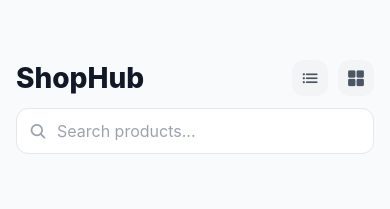
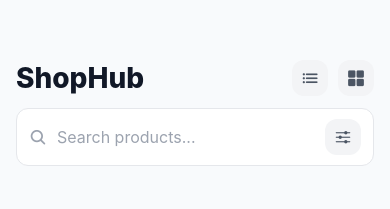
Before and after one commit to mahekgupta12/ShopHub, a React Native app: screen /MainTabs in a window 390 px wide. Shown: the top 209 px of the page. Built offline with nearby package versions, Linux system fonts and the light colour scheme.

Commit message:
filter icon  added in new file

```diff
--- /dev/null
+++ b/src/Navigation/Filter.tsx
@@ -0,0 +1,31 @@
+// src/Navigation/filter.tsx
+import React from "react";
+import { TouchableOpacity, StyleSheet } from "react-native";
+import Ionicons from "react-native-vector-icons/Ionicons";
+
+type Props = {
+  onPress?: () => void;
+};
+
+export default function FilterIcon({ onPress }: Props) {
+  return (
+    <TouchableOpacity
+      style={styles.filterChip}
+      activeOpacity={0.8}
+      onPress={onPress}
+    >
+      <Ionicons name="options" size={18} color="#4B5563" />
+    </TouchableOpacity>
+  );
+}
+
+const styles = StyleSheet.create({
+  filterChip: {
+    height: 36,
+    width: 36,
+    borderRadius: 12,
+    backgroundColor: "#F3F4F6",
+    alignItems: "center",
+    justifyContent: "center",
+  },
+});
--- a/src/Screens/Home/HomeScreens.tsx
+++ b/src/Screens/Home/HomeScreens.tsx
@@ -3,6 +3,7 @@ import React, { useState } from "react";
 import { View, Text, TouchableOpacity, StyleSheet } from "react-native";
 import Ionicons from "react-native-vector-icons/Ionicons";
 import SearchBar from "./SearchBar";
+import FilterIcon from "../../Navigation/Filter";
 
 export default function HomeScreens() {
   const [query, setQuery] = useState("");
@@ -23,10 +24,11 @@ export default function HomeScreens() {
         </View>
       </View>
 
-      {/* Search (without FilterIcon now) */}
+      {/* Search + Filter */}
       <SearchBar
         query={query}
         onChangeQuery={setQuery}
+        RightElement={<FilterIcon />}
       />
 
       {/* Content area (empty for now) */}
@@ -67,6 +69,7 @@ const styles = StyleSheet.create({
     justifyContent: "center",
   },
 
+  /* Empty content placeholder */
   emptyArea: {
     flex: 1,
   },
```
